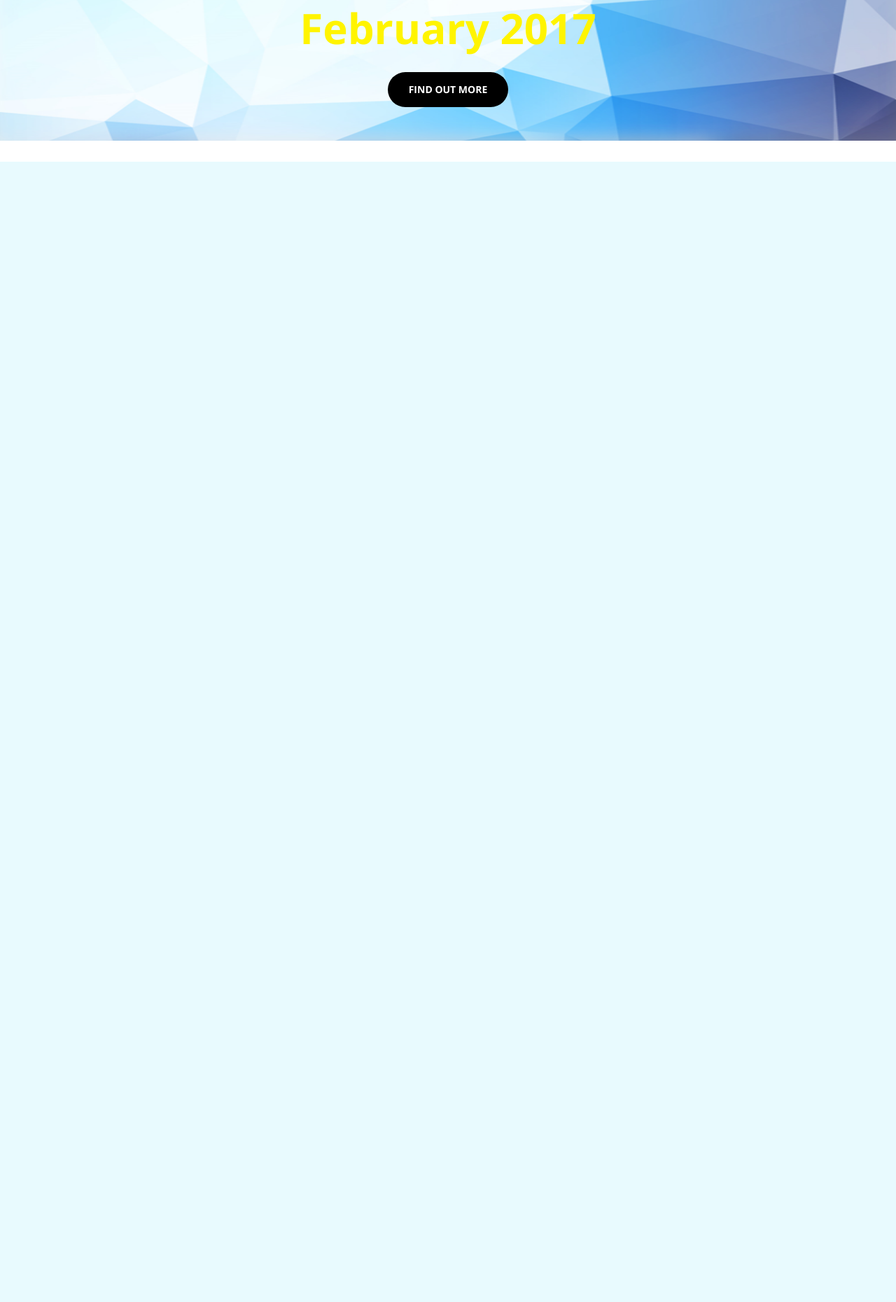
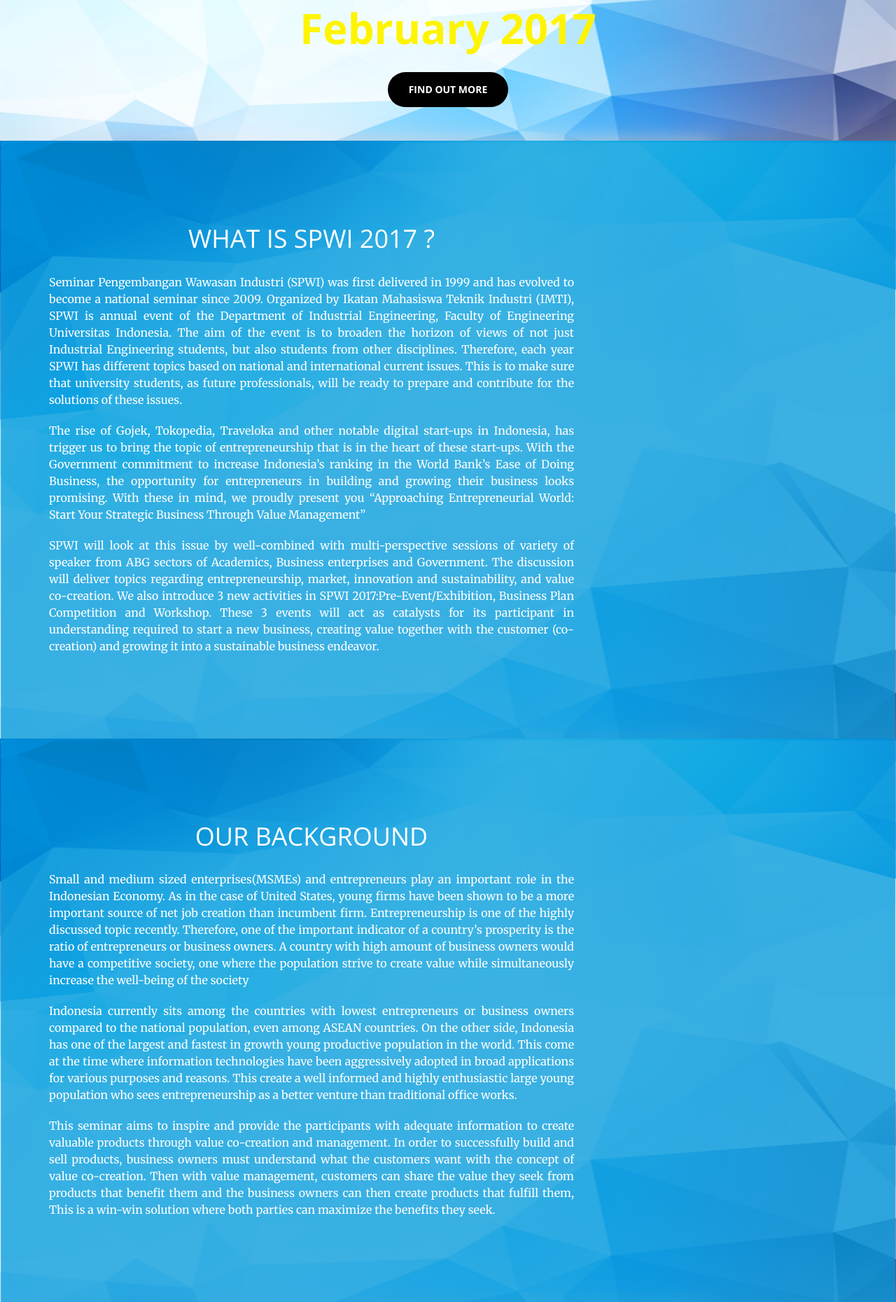
Before and after one commit to iputumeda/spwui, a PHP site: page / in a window 1280 px wide. Shown: the part 571-2431 px from the top of the page at 70% size. Before the commit the page ends 802 px from the top, so only its background shows below. Run offline with PHP 8.4, Linux system fonts and the light colour scheme; some libraries are stand-ins or nearby versions.

Commit message:
Add 'what' and 'background' section

```diff
--- a/css/style.css
+++ b/css/style.css
@@ -29,11 +29,11 @@
 
 .jumbotron
 {
-    background-color: none;
     background-image: url('../img/header.png') !important;
     background-size: 100% 100%;
     padding-top: 100px;
     border-radius: 0 !important;
+    margin-bottom: 0 !important;
 }
 
 .icon-bar
--- a/index.php
+++ b/index.php
@@ -79,140 +79,45 @@
             </div>
         </div>
 
-        <!-- <section class="bg-primary" id="what">
-            <div class="row" style="">
+        <section class="bg-primary" id="what">
+            <div class="container">
+                <div class="row">
+                    <div class="col-lg-8">
+                        <h1 class="text-center">WHAT IS SPWI 2017 ?</h2>
+                        <br>
+                        <p class="text-justify">
+                            Seminar Pengembangan Wawasan Industri (SPWI) was first delivered in 1999 and has evolved to become a national seminar since 2009. Organized by Ikatan Mahasiswa Teknik Industri (IMTI), SPWI is annual event of the Department of Industrial Engineering, Faculty of Engineering Universitas Indonesia. The aim of the event is to broaden the horizon of views of not just Industrial Engineering students, but also students from other disciplines. Therefore, each year SPWI has different topics based on national and international current issues. This is to make sure that university students, as future professionals, will be ready to prepare and contribute for the solutions of these issues.
+                        </p>
+                        <p class="text-justify">
+                            The rise of Gojek, Tokopedia, Traveloka and other notable digital start-ups in Indonesia, has trigger us to bring the topic of entrepreneurship that is in the heart of these start-ups. With the Government commitment to increase Indonesia’s ranking in the World Bank’s Ease of Doing Business, the opportunity for entrepreneurs in building and growing their business looks promising. With these in mind, we proudly present you “Approaching Entrepreneurial World:  Start Your Strategic Business Through Value Management”
+                        </p>
+                        <p class="text-justify">
+                            SPWI will look at this issue by well-combined with multi-perspective sessions of variety of speaker from ABG sectors of Academics, Business enterprises and Government. The discussion will deliver topics regarding entrepreneurship, market, innovation and sustainability, and value co-creation. We also introduce 3 new activities in SPWI 2017:Pre-Event/Exhibition, Business Plan Competition and Workshop. These 3 events will act as catalysts for its participant in understanding required to start a new business, creating value together with the customer (co-creation) and growing it into a sustainable business endeavor.
+                        </p>
+                    </div>
+                </div>
+            </div>
+        </section>
 
+        <section class="bg-primary" id="background">
+            <div class="container">
+                <div class="row">
                     <div class="col-lg-8">
-                <h1>WHAT IS SPWI 2017 ?</h2>
+                        <h1 class="text-center">OUR BACKGROUND</h2>
                         <br>
                         <p align="justify">
-                        Seminar  Pengembangan  Wawasan  Industri  (SPWI)  was first  delivered in  1999 and
-                        has  evolved  to  become  a  national  seminar  since
-                        2009.  Organized  by  Ikatan  Mahasiswa
-                        Teknik  Industri  (IMTI),  SPWI  is  annual  event  of  the  Department  of  Industrial
-                        Engineering,
-                        Faculty  of  Engineering  Universitas  Indonesia.
-                        The  aim  of  the  event  is  to  broaden  the
-                        horizon  of  views  of  not  just  Industrial  Engineering  students,  but  also  students  from  other
-                        disciplines.   Therefore,   each   year   SPWI   has   different   topics   based
-                        on   national   and
-                        international  current   issues.      This   is   to  make   sure   that   university   students,   as   future
-                        professionals,  will  be ready  to prepare and  contribute  for  the  solutions  of these  issues.
+                            Small and medium sized enterprises(MSMEs) and entrepreneurs play an important role in the Indonesian Economy. As in the case of United States, young firms have been shown to be a more important source of net job creation than incumbent firm. Entrepreneurship is one of the highly discussed topic recently. Therefore, one of the important indicator of a country’s prosperity is the ratio of entrepreneurs or business owners. A country with high amount of business owners would have a competitive society, one where the population strive to create value while simultaneously increase the well-being of the society
                         </p>
                         <p align="justify">
-                        The  rise  of  Gojek,  Tokopedia,  Traveloka  and  other  notable  digital  start-ups  in
-                        Indonesia,  has  trigger  us  to
-                        bring  the  topic  of  entrepreneurship
-                        that  is  in  the  heart  of  these start-ups.
-                        With  the Government  commitment  to increase  Indonesia’s  ranking in  the  World
-                        Bank’s Ease of  Doing Business, the  opportunity for entre
-                        preneurs  in  building  and  growing
-                        their  business  looks  promising.  With  these  in  mind,
-                        we  proudly  present  you
-                        “
-                        Approaching
-                        Entrepreneurial  World:  Start  Your  Strategic  Business  Through  Value  Management
-                        ”
+                            Indonesia currently sits among the countries with lowest entrepreneurs or business owners compared to the national population, even among ASEAN countries. On the other side, Indonesia has one of the largest and fastest in growth young productive population in the world. This come at the time where information technologies have been aggressively adopted in broad applications for various purposes and reasons. This create a well informed and highly enthusiastic large young population who sees entrepreneurship as a better venture than traditional office works.
                         </p>
                         <p align="justify">
-                        SPWI  will  look  at  this  issue  by well-combined
-                        with  multi-perspective sessions of variety  of  speaker from  ABG sectors  of Academics,
-                        Business enterprises  and Government.
-                        The   discussion   will   deliver   topics   regarding   entrepreneurship,   market,   innovation
-                        and sustainability, and value co-creation.  We  also
-                        introduce  3 new  activities in  SPWI
-                        2017:Pre-Event/Exhibition,  Business  Plan  Competition  and  Workshop.
-                        These  3  events  will  act
-                        as  catalysts  for  its  participant  in  understanding  required  to  start  a  new  business,  creating
-                        value  together  with  the  customer  (co-creation)
-                        and  growing  it  into  a  sustainable  business
-                        endeavor.
-
+                            This seminar aims to inspire and provide the participants with adequate information to create valuable products through value co-creation and management. In order to successfully build and sell products, business owners must understand what the customers want with the concept of value co-creation. Then with value management, customers can share the value they seek from products that benefit them and the business owners can then create products that fulfill them, This is a win-win solution where both parties can maximize the benefits they seek.
                         </p>
-
                     </div>
                 </div>
-        </section> -->
-
-        <!-- <section class="bg-primary" id="background">
-            <div class="row" style="">
-
-                <div class="col-lg-8">
-                <h1>OUR BACKGROUND </h2>
-                 <br>
-                    <p align="justify">
-                        Small  and  medium  sized  enterprises  (MSMEs)  and  entrepreneurs  play  an  important  role  in
-                        the  Indonesian
-                        Economy.  As  in  the  case  of  United  States,  young  firms  have  been  shown  to
-                        be  a  more  i
-                        mportant  source  of  net  job  creation  than  incumbent  firm.
-                        Entrepreneurship  is
-                        one  of  the  highly  discussed  topic  recently.
-                        Therefore,  o
-                        ne  of  the
-                        important
-                        indicator  of  a
-                        country’s prosperity is the  ratio of entrepreneurs  or business owners.  A country with  h
-                        igh
-                        amount  of  business  owners  would  have  a  competitive  society,  one  where  the  population
-                        strive  to create value  while  simultaneously  increase  the well
-                        -
-                        being  of the  society
-                    </p>
-                    <p align="justify">
-                        Indonesia  currently  sits  among  the  countries  with  lowest  entrepreneurs  or  business
-                        owners
-                        compared  to  the  national  population,  even  among  ASEAN  countries.  On  the  other  side,
-                        Indonesia  has  one  of  the  largest  and  fastest  in  growth  young
-                        productive
-                        population  in  the
-                        world
-                        .
-                        This  come  at  the
-                        time
-                        where
-                        information  technologies  have  been
-                        aggr
-                        essively
-                        adopted in  broad  applications  for  various  purposes and  reasons.  This  create  a  well  informed
-                        and  highly   enthusiastic  large   young   population  who   sees   entrepreneurship  as   a   better
-                        venture  than
-                        traditional
-                        office  works.
-                    </p>
-                    <p align="justify">
-                        This  seminar  aims  to  inspire  a
-                        nd  provide  the  participants  with  adequate  information  to
-                        create   valuable   products    through   value
-                        co
-                        -
-                        creation   and
-                        management.    In   order    to
-                        successfully
-                        build  and
-                        sell  products,  business  owners  must  understand  what  the  customers
-                        want
-                        with  the  concept  of  value
-                        co
-                        -
-                        creation
-                        .
-                        Then  with
-                        value  management,  customers  can
-                        share  the  value  they  seek  from  products  that  benefit  them  and  the  business  owners  can  then
-                        create  products  that  fulfill  them,
-                        This  is
-                        a  win
-                        -
-                        win  solution  where  both  parties  can
-                        maximize  the  benefits  t
-                        hey  seek.
-
-                    </p>
-
             </div>
-            </div>
-        </section> -->
+        </section>
 
         <!-- <section id="services">
             <div class="row">
```
Lines whose indentation alone changed are shown as unchanged.
